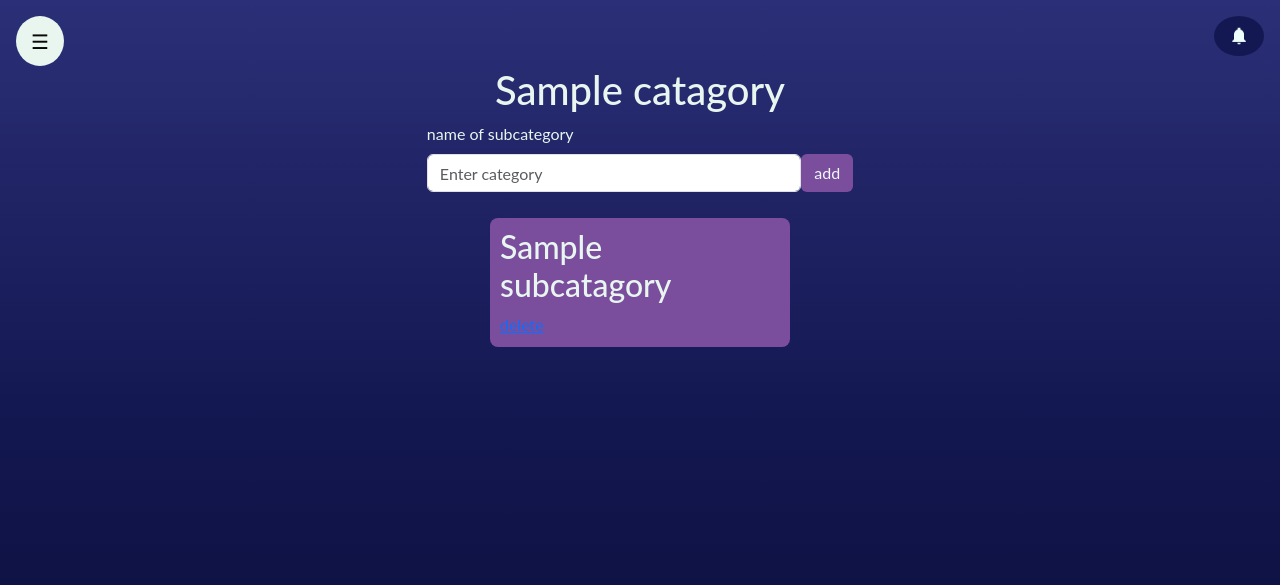
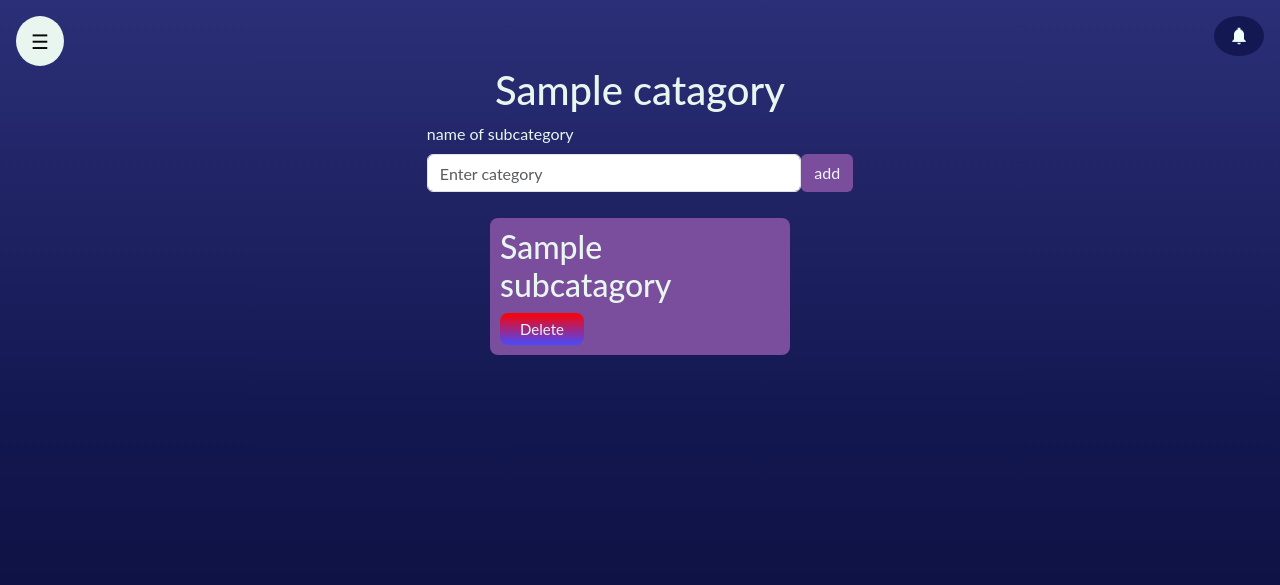
Before and after one commit to Ry-88/Dhallati, a Django app: page /manager/category/subcategory/1/ in a window 1280 px wide. Shown: the top 585 px of the page. Run offline with Django 4.2, Linux system fonts and the light colour scheme; a user stored in the database is signed in; tables that the repository leaves empty hold one stand-in row (values such as "Sample post"); some libraries are stand-ins or nearby versions.

Commit message:
ffix pages

```diff
--- a/CapstoneProject/main_app/models.py
+++ b/CapstoneProject/main_app/models.py
@@ -10,7 +10,7 @@ class Catagory(models.Model):
 
 class SubCatagory(models.Model):
     category = models.ForeignKey(Catagory,on_delete=models.CASCADE)
-    name=models.CharField(max_length=100)
+    name=models.CharField(max_length=100, default="Other")
     def __str__(self) -> str:
         return f"{self.name}"
 
--- a/CapstoneProject/main_app/static/style/style.css
+++ b/CapstoneProject/main_app/static/style/style.css
@@ -891,8 +891,7 @@ blockquote {
 
 .request_div{
   font-size: 30px;
-  background: linear-gradient(0deg, #141852 50%, #bc48ff 100%) !important;
-  background: linear-gradient(0deg, #070b34 0%, #141852 50%, #2b2f77 100%);
+  background: linear-gradient(0deg, #474bff 0%, #bc48ff 100%) !important;
   display: inline-block;
   padding: 5px 30px;
   min-width: 15vh;
--- a/CapstoneProject/main_app/templates/main_app/category_for_add_request_add.html
+++ b/CapstoneProject/main_app/templates/main_app/category_for_add_request_add.html
@@ -5,7 +5,7 @@
 
 {% block hero %}
 
-<section class="bg-primary" id="parallax" style="min-height: 100vh; padding-top: 200px;">
+<section class="bg-primary pb-5" id="parallax" style="min-height: 100vh; padding-top: 200px;">
 
 <div class="category  d-flex justify-content-center" style="margin-top: -50px;">
     <h2>choose category </h2>
@@ -14,7 +14,7 @@
 
 
 
-<div class="container div_main_tracking ps-1 pe-1" style="min-width: 150vh;">
+<div class="container div_main_tracking ps-1 pe-1 pb-3" style="max-width: 130vh;">
 
     <div class=" d-flex justify-content-center w-100">
 
@@ -22,7 +22,7 @@
             {% for category in categories %}
 
 
-                <a href="{% url 'main_app:request_add' category.id %}" class="col-3 me-5 d-flex justify-content-center align-items-center category-item">
+                <a href="{% url 'main_app:request_add' category.id %}" class="col-4 me-3 ms-3 d-flex justify-content-center align-items-center category-item">
 
                     <span class="choose-category" style="color: white;">
                         {{category.name}}
--- a/CapstoneProject/main_app/templates/main_app/request_add.html
+++ b/CapstoneProject/main_app/templates/main_app/request_add.html
@@ -33,7 +33,7 @@
             <div class="col-12 mb-3">
                 <label for="exampleFormControlInput1" class="form-label">Sub Category</label> <br>
                 <select  name="sub_category" class="form-select color-select" required>
-                <option value="" >select sub category</option>
+                <option value="" selected="selected">select sub category</option>
                 {% for sub in sub_category %}
                 <option value="{{sub.id}}">{{sub.name}}</option>
                 {% endfor %}
--- a/CapstoneProject/manager_app/static/style/stile.css
+++ b/CapstoneProject/manager_app/static/style/stile.css
@@ -255,3 +255,46 @@ text-decoration: none;
       font-size: 16px;
     }
   }
+.request_div{
+  font-size: 15px;
+  background: linear-gradient(0deg, #474bff 0%, #ff0000 100%) !important;
+  display: inline-block;
+  padding: 5px 20px;
+  min-width: 10vh;
+  min-height: 4vh;
+  border-radius: 1vh;
+  text-align: center;
+  transition: all 0.5s;
+  cursor: pointer;
+  position: relative;
+}
+
+.request_div .request_btn{
+  color: #E8F6EF;
+  cursor: pointer;
+  display: inline-block;
+  position: relative;
+  transition: 0.5s;
+}
+
+.request_div .request_btn::after{
+  content: "\d7";
+    font-size: 30px;
+    color: red;
+    margin-right: -5px;
+    position: absolute;
+    opacity: 0;
+    top: -10px;
+    right: -15px;
+    transition: 0.5s;
+}
+
+.request_div:hover .request_btn{
+  padding-right: 15px;
+}
+
+
+.request_div:hover .request_btn::after{
+  opacity: 1;
+  right: 0;
+}
--- a/CapstoneProject/manager_app/templates/manager_app/sub_category_page.html
+++ b/CapstoneProject/manager_app/templates/manager_app/sub_category_page.html
@@ -1,4 +1,5 @@
 {% extends "manager_app/manager.html" %}
+
 {% block main %}
 
 
@@ -21,7 +22,12 @@
     {% for sub in sub_category %}
       <div style="padding: 10px; margin: 10px; background-color: #7b4e9d; border-radius: 8px; width: 300px;">
       <h2 >{{sub.name}}</h2>
-      <a href="{% url 'manager_app:delete_sub_category' category_id=category.id sub_category_id=sub.id  %}">delete </a>
+
+      <a href="{% url 'manager_app:delete_sub_category' category_id=category.id sub_category_id=sub.id  %}" class="request_div">
+        <span class="request_btn">Delete</span>
+
+      </a>
+
     </div>
 
 
```
Also changed, not shown: CapstoneProject/accounts/templates/accounts/log_in.html (+8 -15 lines), CapstoneProject/main_app/templates/main_app/base.html (+6 -2 lines), CapstoneProject/main_app/templates/main_app/home.html (+5 -4 lines), CapstoneProject/main_app/templates/main_app/request_detail.html (deleted, +0 -23 lines), CapstoneProject/main_app/templates/main_app/request_tracking.html (+10 -4 lines), CapstoneProject/main_app/migrations/0017_merge_20230621_1122.py (added).
